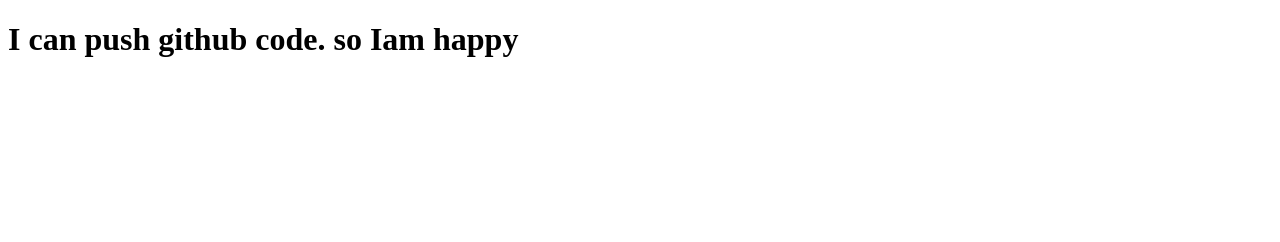
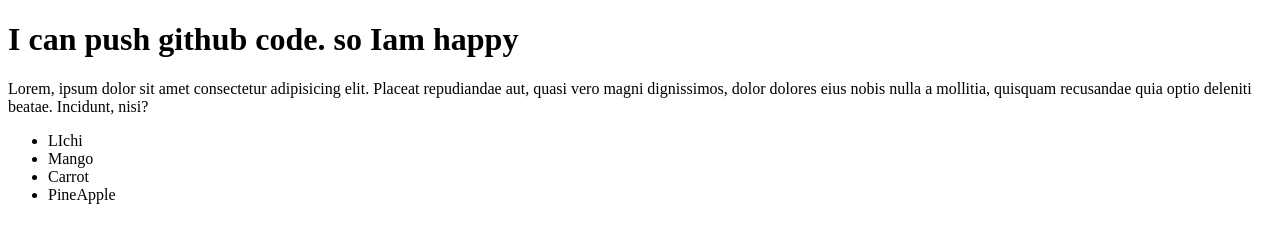
Before and after one commit to SuronjoyRoy/second-github-repo, a plain HTML site: page index.html in a window 1280 px wide. Drawn offline with Linux system fonts and the light colour scheme.

Commit message:
second commit

```diff
--- a/index.html
+++ b/index.html
@@ -7,5 +7,12 @@
 </head>
 <body>
     <h1>I can push github code. so Iam happy</h1>
+    <p>Lorem, ipsum dolor sit amet consectetur adipisicing elit. Placeat repudiandae aut, quasi vero magni dignissimos, dolor dolores eius nobis nulla a mollitia, quisquam recusandae quia optio deleniti beatae. Incidunt, nisi?</p>
+    <ul>
+        <li>LIchi</li>
+        <li>Mango</li>
+        <li>Carrot</li>
+        <li>PineApple</li>
+    </ul>
 </body>
 </html>
```
